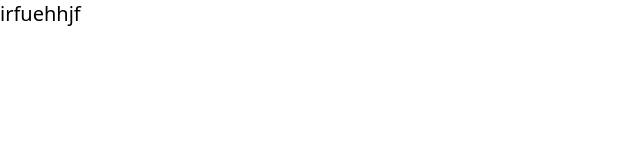
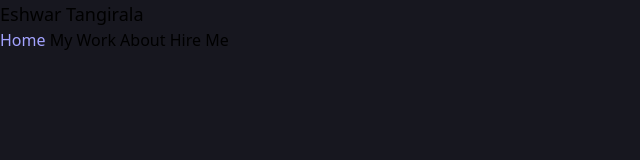
Before and after one commit to Eshwar1212-maker/portfolio-site, a website: page index.html in a window 1280 px wide. Shown: the whole page, without its empty margins (0-640 px from the left). Drawn offline with Linux system fonts and the light colour scheme.

Commit message:
set up project, finished tailwind configurations

```diff
--- a/index.html
+++ b/index.html
@@ -12,8 +12,19 @@
         rel="stylesheet">
     <title>Eshwar Tangirala</title>
 </head>
-<body>
-    <p class="text-xl">irfuehhjf</p>
+<body class="bg-body">
+    <header>
+        <div class="container">
+            <div class="text-lg">
+                Eshwar Tangirala
+            </div>
+            <div>
+            <a href="#" class="text-selected-text">Home</a>
+            <a href="#work">My Work</a>
+            <a href="#clients">About</a>
+            <a href="#hire"><button>Hire Me</button></a>
+            </div>
+        </div>
+    </header>
 </body>
-
 </html>
```
Also changed, not shown: output.css.
